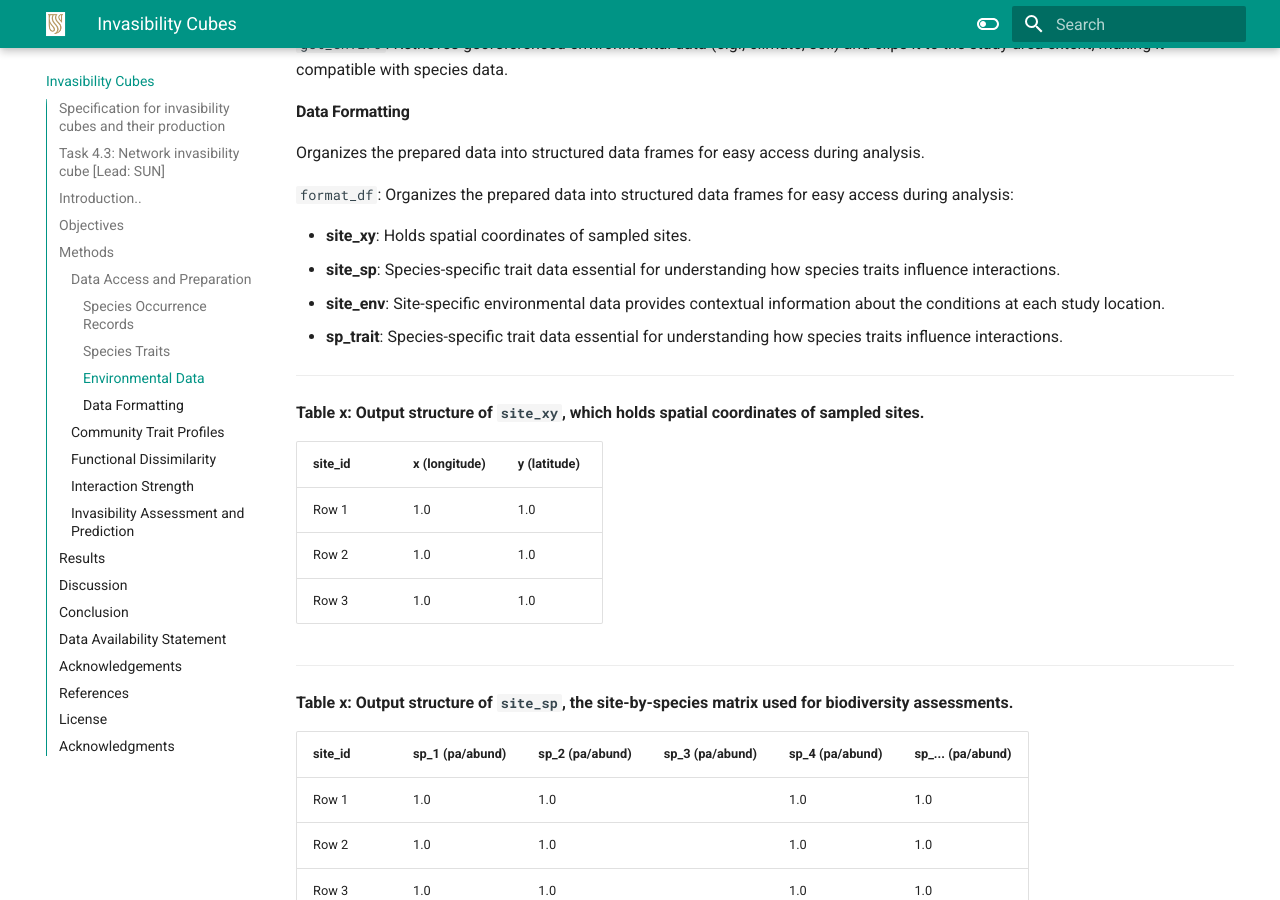
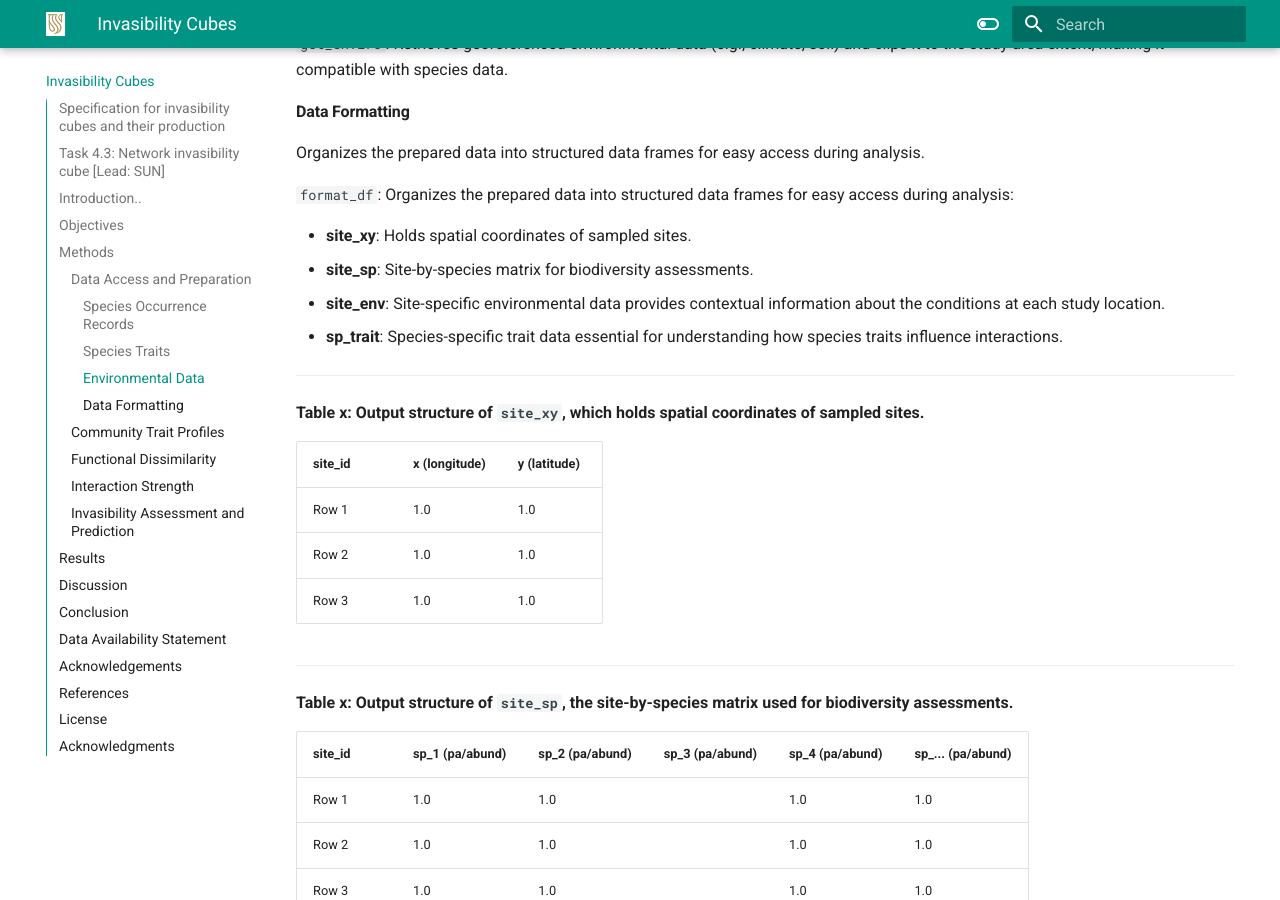
Before and after one commit to BioMath-Lab/biomath-docs, an MkDocs documentation site: the page built from docs/invasibility-cube.md, in a window 1280 px wide and 900 px high, scrolled down 2487 px. Built offline with MkDocs 1.6.1 and Material for MkDocs 9.7.7, drawn with Linux system fonts in a browser that asks for light colours.

Commit message:
Update invasibility-cube.md

```diff
--- a/docs/invasibility-cube.md
+++ b/docs/invasibility-cube.md
@@ -73,7 +73,7 @@ Organizes the prepared data into structured data frames for easy access during a
 `format_df`: Organizes the prepared data into structured data frames for easy access during analysis:
 
 - **site_xy**: Holds spatial coordinates of sampled sites.
-- **site_sp**: Species-specific trait data essential for understanding how species traits influence interactions.
+- **site_sp**: Site-by-species matrix for biodiversity assessments.
 - **site_env**: Site-specific environmental data provides contextual information about the conditions at each study location.
 - **sp_trait**: Species-specific trait data essential for understanding how species traits influence interactions.
 
```
